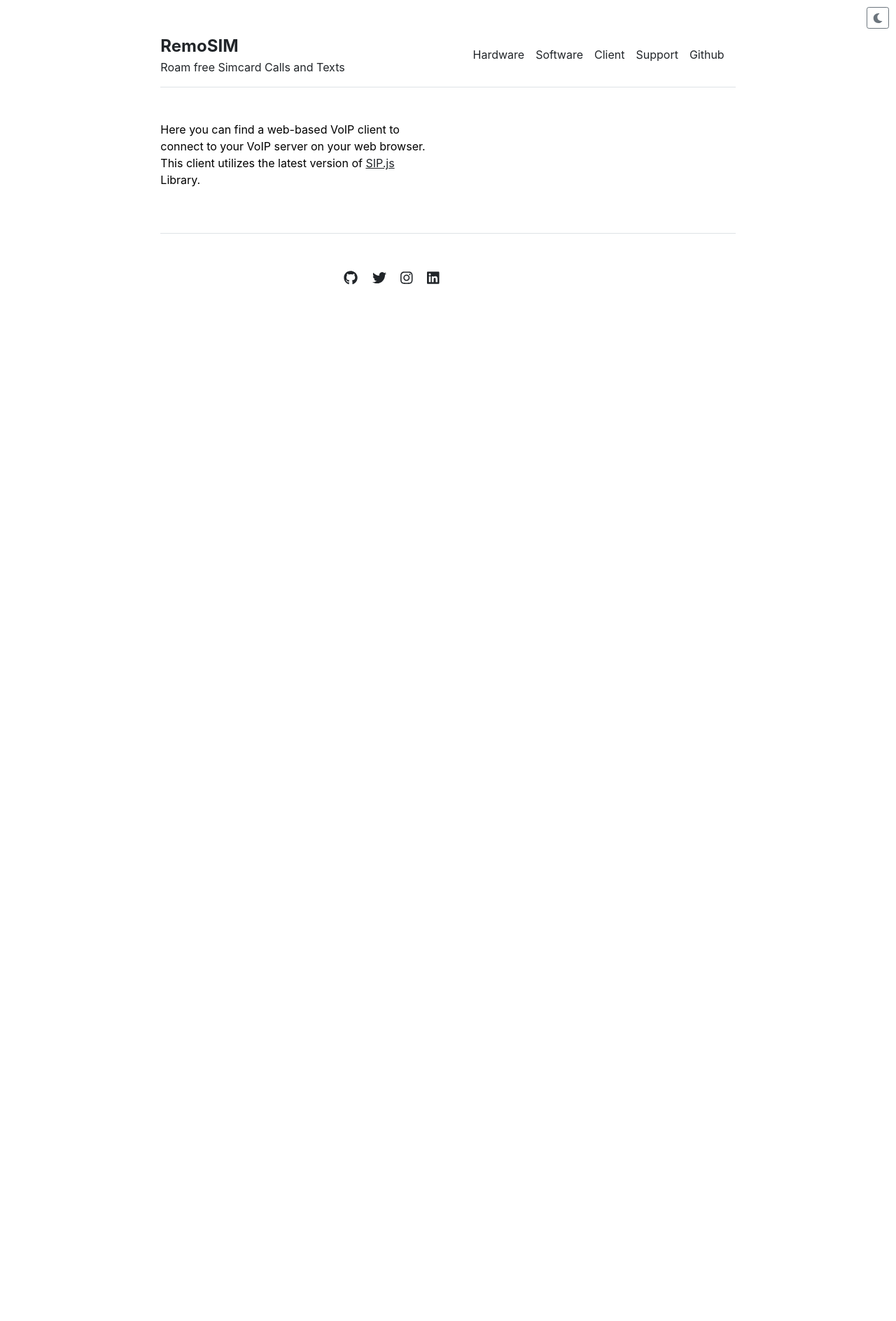
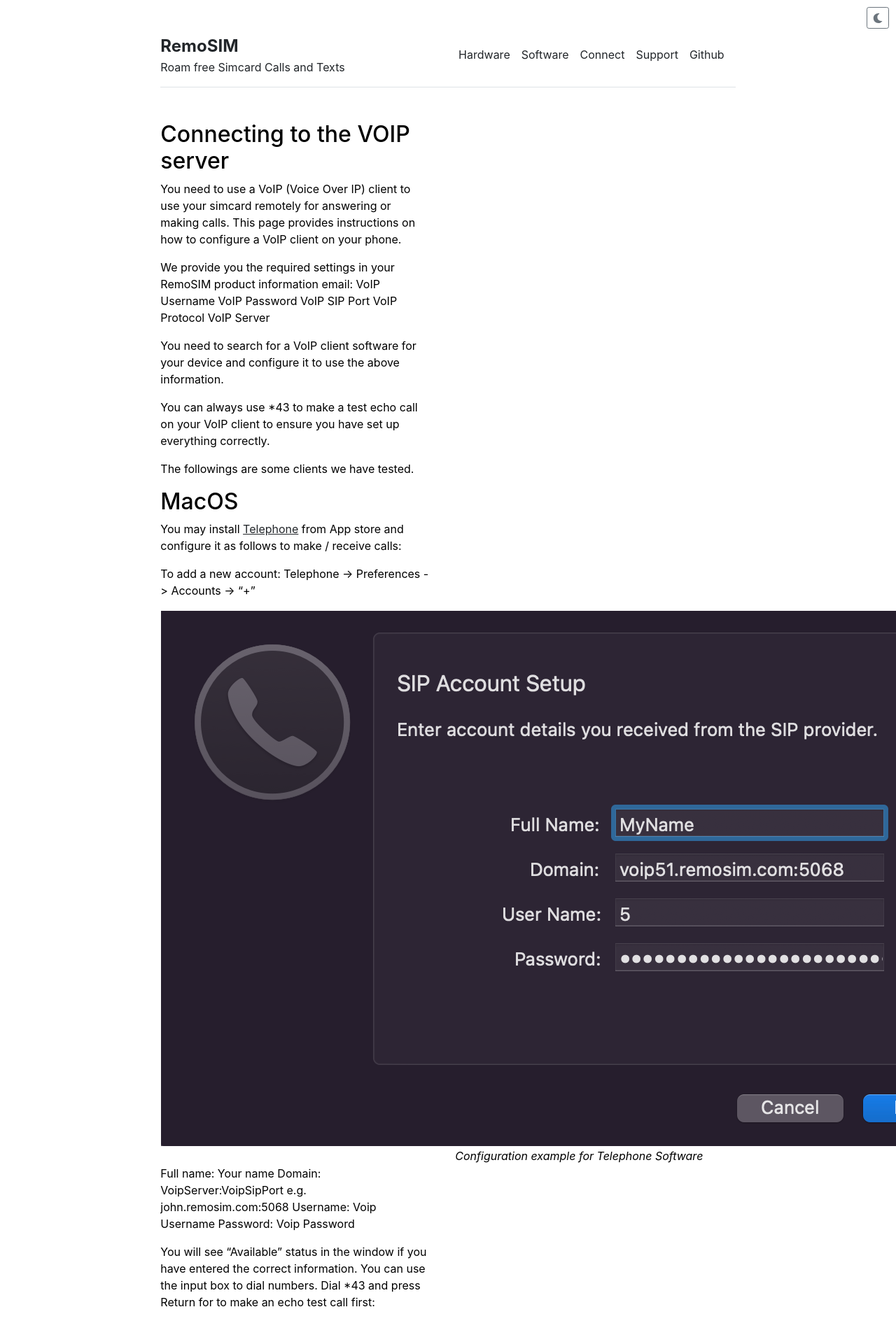
Before and after one commit to mghadam/remosim.github.io, a Jekyll site: the page built from client.md, in a window 1280 px wide. Shown: the top 1888 px of the page at 70% size. Built offline with Jekyll 4.4.1, drawn with Linux system fonts in a browser that asks for light colours; before the commit the page ends 900 px from its top, so only the background shows below that; some of the changed text lies outside the part shown.

Commit message:
Added clients page

```diff
--- a/_data/settings.yml
+++ b/_data/settings.yml
@@ -1,7 +1,7 @@
 menu:
 - {name: 'Hardware', url: '/hardware'}
 - {name: 'Software', url: '/software'}
-- {name: 'Client', url: '/client'}
+- {name: 'Connect', url: '/connect'}
 - {name: 'Support', url: '/support'}
 - {name: 'Github', url: '/github'}
 
--- /dev/null
+++ b/_includes/youtube.html
@@ -0,0 +1,23 @@
+<div class="embed-container">
+    <iframe width="640" height="390"
+    src="https://www.youtube.com/embed/{{ include.id }}"
+    frameborder="0" allowfullscreen></iframe>
+</div>
+<style>
+.embed-container {
+  position: relative;
+  padding-bottom: 56.25%;
+  height: 0;
+  overflow: hidden;
+  max-width: 100%;
+}
+.embed-container iframe,
+.embed-container object,
+.embed-container embed {
+  position: absolute;
+  top: 0;
+  left: 0;
+  width: 100%;
+  height: 100%;
+}
+</style>
--- a/client.md
+++ b/client.md
@@ -3,4 +3,144 @@ layout: home
 title: "Client"
 ---
 
-Here you can find a web-based VoIP client to connect to your VoIP server on your web browser. This client utilizes the latest version of [SIP.js](https://github.com/onsip/SIP.js) Library.
+## Connecting to the VOIP server
+
+You need to use a VoIP (Voice Over IP) client to use your simcard remotely for answering or making calls. This page provides instructions on how to configure a VoIP client on your phone.
+
+We provide you the required settings in your RemoSIM product information email:
+VoIP Username
+VoIP Password
+VoIP SIP Port
+VoIP Protocol
+VoIP Server
+
+You need to search for a VoIP client software for your device and configure it to use the above information.
+
+You can always use *43 to make a test echo call on your VoIP client to ensure you have set up everything correctly.
+
+The followings are some clients we have tested.
+
+## MacOS
+
+You may install [Telephone](https://apps.apple.com/us/app/telephone/id406825478?mt=12) from App store and configure it as follows to make / receive calls:
+
+To add a new account: Telephone -> Preferences -> Accounts -> "+"
+
+|![Telephone](/assets/img/client-telephone.png)|
+|:--:|
+|*Configuration example for Telephone Software*|
+
+Full name: Your name
+Domain: VoipServer:VoipSipPort e.g. john.remosim.com:5068
+Username: Voip Username
+Password: Voip Password
+
+You will see "Available" status in the window if you have entered the correct information. You can use the input box to dial numbers. Dial *43 and press Return for to make an echo test call first:
+
+|![Telephone](/assets/img/client-telephone-2.png)|
+|:--:|
+|*Telephone Software in "Available" mode means that it is connected*|
+
+To edit your settings, or add a new voip account, click on Telephone Menu on top left side in MacOS, click on Preferences, choose the Accounts Tab.
+
+Click on "+" to create a new account.
+
+To edit an existing account, you need to uncheck "Use this account", edit your account, then check "Use this account" to  apply.
+
+## Android
+
+Android has a built-in voip client. Some phone manufacturers like Samsung has removed this built-in feature though.
+
+### Native Android VoIP client
+
+{% include youtube.html id="txPb90s1IJ4" %}
+
+To use the native client, open the Phone app, click on the three dots and enter Settings. Enter Calling accounts section and click on SIP accounts. Click on the + icon to create a new SIP account.
+
+Enter your VoIP Username, VoIP Password and VoIP server.
+
+Click on Optional settings and Update the Port number. Set Send keep-alive to Always send.
+
+### Zoiper VoIP client on Android
+
+For Android devices that does not have the built-in VoIP client feature, You may use an application such as Zoiper to connect to the VoIP server.
+
+{% include youtube.html id="ESMEm0HODtc" %}
+
+
+## iPhone
+
+On iPhone, you need to use a VoIP client software such as [SessionTalk](https://apps.apple.com/us/app/sessiontalk-sip-softphone/id362501443) or [Zoiper Lite VOIP](https://apps.apple.com/us/app/zoiper-lite-voip-soft-phone/id438949960) soft phone.
+
+### Zoiper Lite VOIP soft phone
+
+{% include youtube.html id="tEpUlD9WvE8" %}
+
+
+After installing Zoiper soft phone, enter Settings -> Accounts -> + Do you already have an account = Yes  -> Manual Configuration -> SIP account. Then enter the settings from the Account Information E-Mail we have sent you:
+
+VoIP Username
+VoIP Password
+VoIP Port
+VoIP Protocol
+VoIP Server
+
+Account name: Your_Name
+Domain: VoIP_Server:VoIP_Port
+User name: VoIP_Username
+Password: VOIP_Password
+
+Network Settings -> Enable IPv6: NO (Disable it)
+
+To receive incoming calls, you need to buy a subscription from Zoiper in the Incoming calls section.
+
+### SessionTalk for iPhone
+
+You may also use SessionTalk VoIP client on iPhone. After installing SessionTalk, choose Generic SIP and configure it as follows:
+
+Account Name: Your name
+Display Name: Your name
+UserName: VoIP_Username
+Password: VOIP_Password
+Domain: VoIP_Server:VoIP_Port
+
+Advanced ->
+IP Version: IPV4
+UDP Keepalive: Enabled
+Miscellaneous ->
+RTP Port Start: VOIP RTP START
+RTP Port End: VOIP RTP END
+
+Enabled: Yes
+
+
+## Windows / Linux / Mac
+
+[Jitsi Desktop](https://desktop.jitsi.org/Main/Download.html) is available for Windows / Linux / MacOS.
+The installation is straightforward on Windows / MacOS.
+On Linux: [Java v8 (1.8.x)](https://www.java.com/en/download/) is currently required to run Jitsi client. You need to [set this version of java](https://askubuntu.com/a/878657/597140) as the default version rather than openjdk-11-jre java that's installed by default.
+
+After running Jitsi for the first time, cancel the new account wizard and use File -> Add a new account to add your SIP account as follows.
+
+Network: SIP
+SIP id: Voip Username
+Password: Voip Password
+then click on Advanced:
+Display name: Your Name
+
+|![Telephone](/assets/img/JitsiSIP0.png)|
+|:--:|
+|*SIP settings for JITSI*|
+
+In the connection tab:
+Registrar: Voip Server
+Port: VoipSipPort
+and uncheck "Configure proxy automatically" and enter the same settings for Proxy server and port:
+
+Proxy: Voip Server
+Port: VoipSipPort
+Preferred Transport: UDP
+
+|![Telephone](/assets/img/JitsiSIP2.png)|
+|:--:|
+|*SIP settings for JITSI*|
```
Also changed, not shown: connect.md (added, +12 -0 lines), assets/img/JitsiSIP0.png (added), assets/img/JitsiSIP2.png (added), assets/img/client-telephone-2.png (added), assets/img/client-telephone.png (added).
